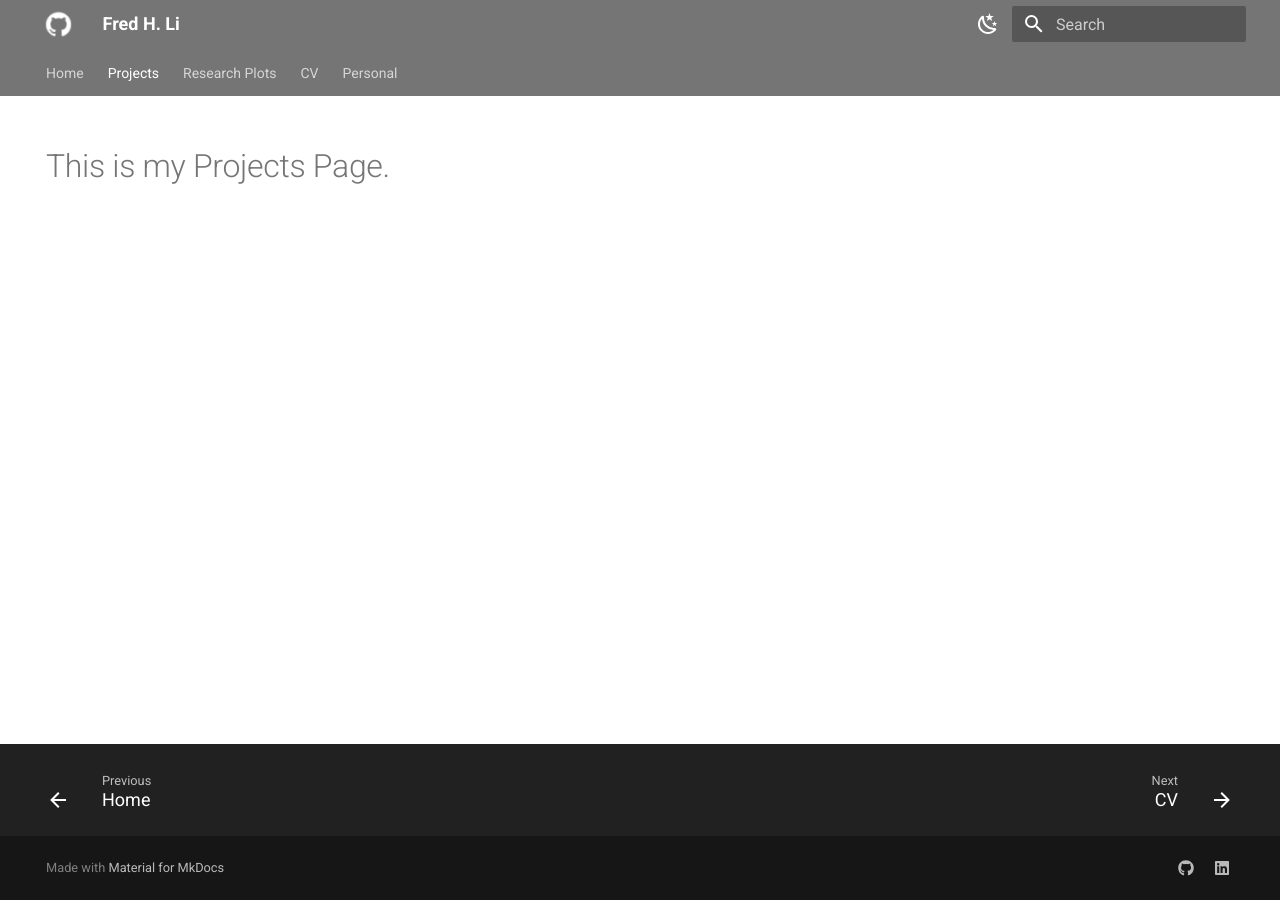
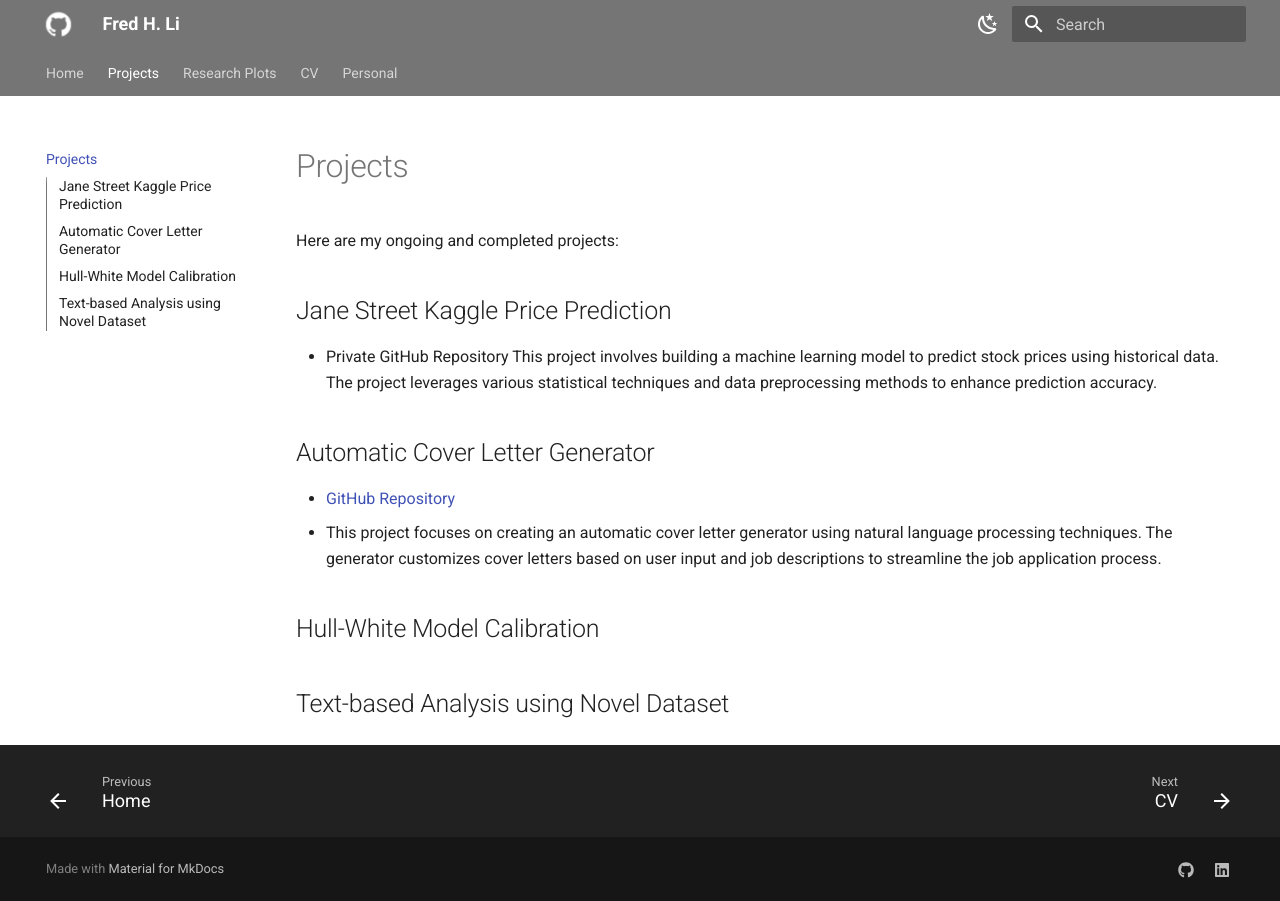
Before and after one commit to fredhli/fredhli.github.io, an MkDocs documentation site: the page built from docs/projects.md, in a window 1280 px wide. Built offline with MkDocs 1.6.1 and Material for MkDocs 9.7.7, drawn with Linux system fonts in a browser that asks for light colours.

Commit message:
Add project descriptions to projects page and enable creation date in mkdocs

```diff
--- a/docs/projects.md
+++ b/docs/projects.md
@@ -1,6 +1,16 @@
----
-hide:
-  - navigation
----
+# Projects
 
-# This is my Projects Page.
+Here are my ongoing and completed projects:
+
+## Jane Street Kaggle Price Prediction
+- Private GitHub Repository
+This project involves building a machine learning model to predict stock prices using historical data. The project leverages various statistical techniques and data preprocessing methods to enhance prediction accuracy.
+
+## Automatic Cover Letter Generator
+- [GitHub Repository](https://github.com/fredhli/Auto_CL_Generator)
+- This project focuses on creating an automatic cover letter generator using natural language processing techniques. The generator customizes cover letters based on user input and job descriptions to streamline the job application process.
+
+
+## Hull-White Model Calibration
+
+## Text-based Analysis using Novel Dataset
--- a/mkdocs.yml
+++ b/mkdocs.yml
@@ -53,6 +53,8 @@ plugins:
       examples_dirs: docs/examples          # path to your example scripts
       gallery_dirs: docs/generated/gallery  # where to save generated gallery
   - search
+  - git-revision-date-localized:
+      enable_creation_date: true
 
 extra:
   social:
```
